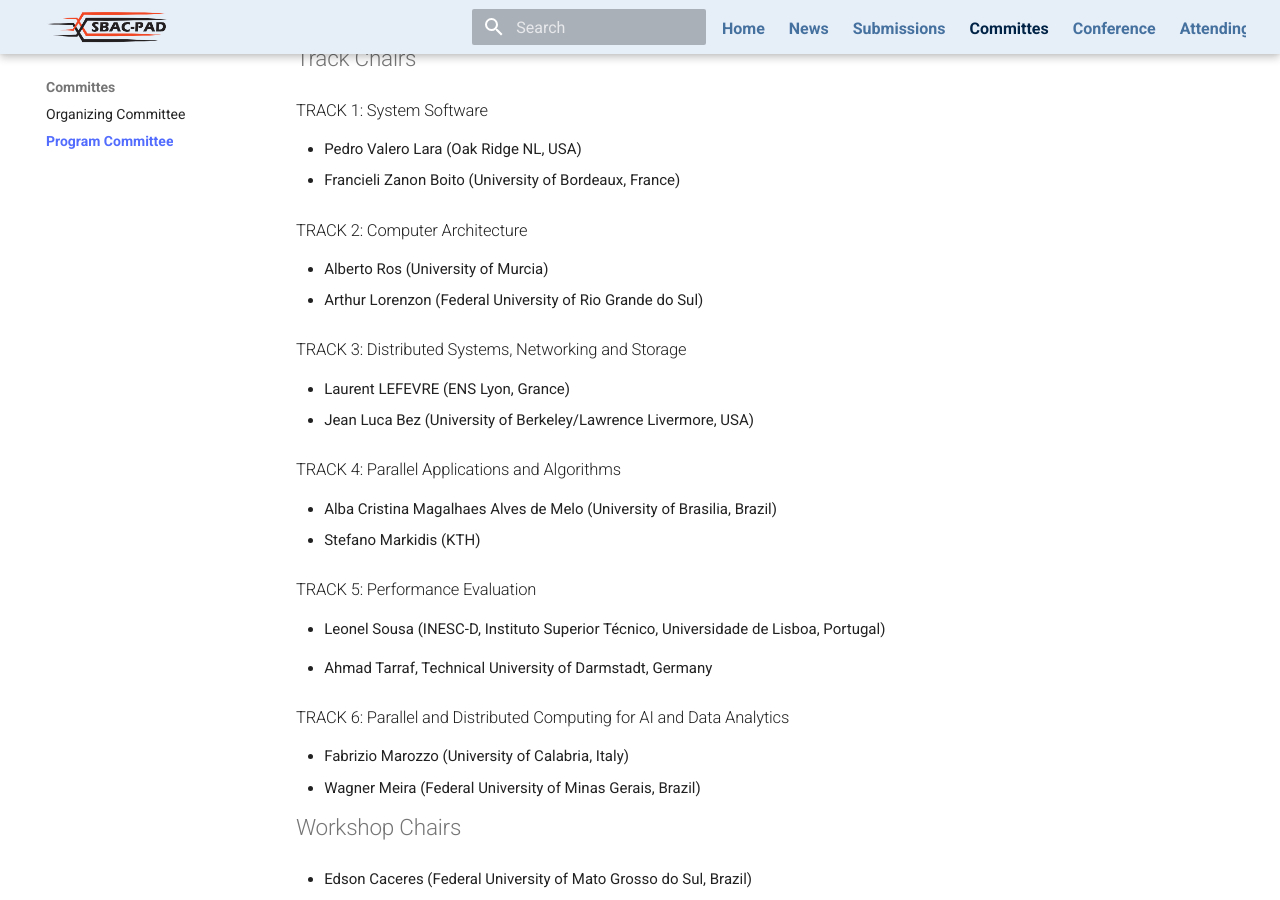
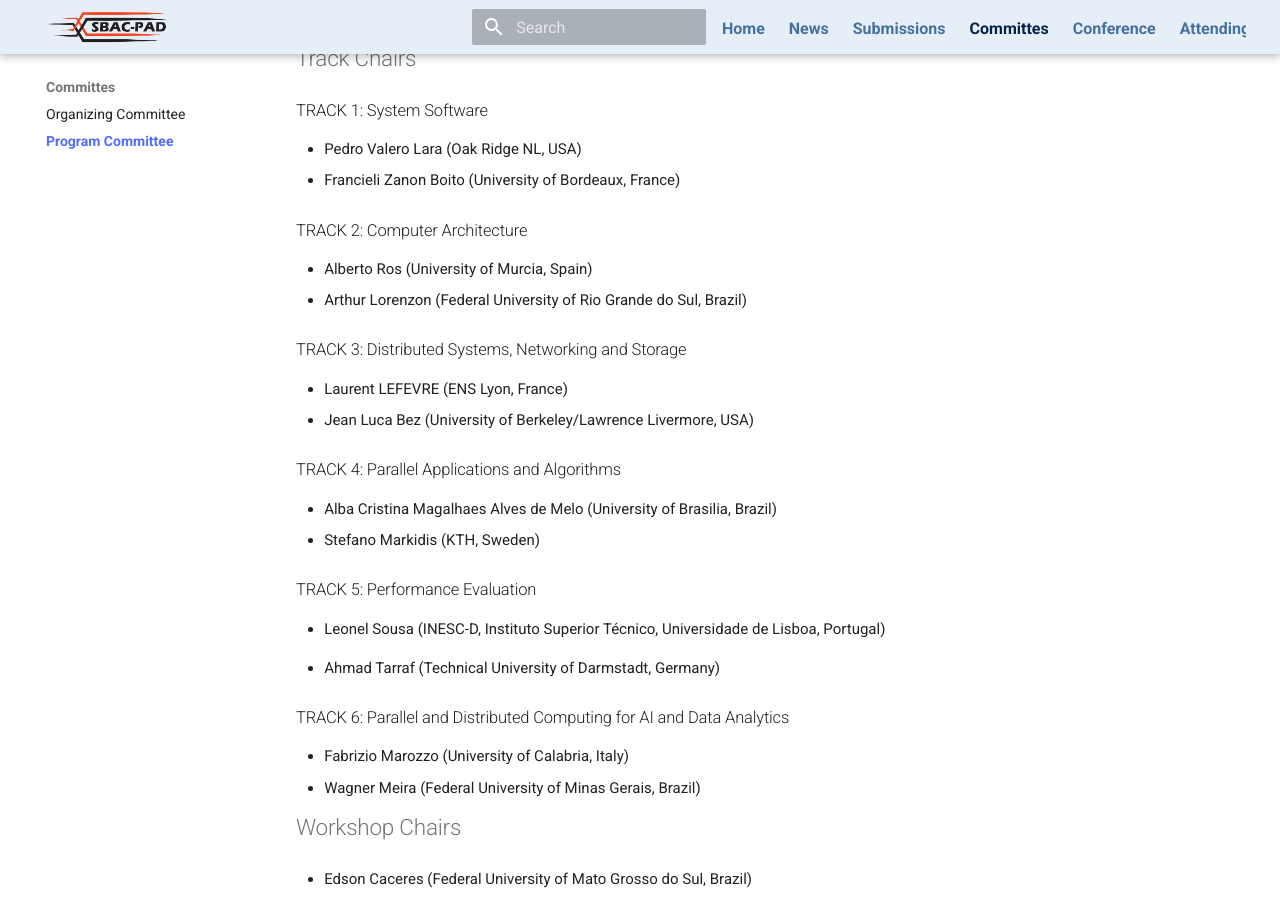
Before and after one commit to CoCo-ARCOS/sbac-pad2026, an MkDocs documentation site: the page built from docs/committees/program-committee.md, in a window 1280 px wide and 900 px high, scrolled down 540 px. Built offline with MkDocs 1.6.1 and Material for MkDocs 9.7.7, drawn with Linux system fonts in a browser that asks for light colours.

```diff
--- a/docs/committees/program-committee.md
+++ b/docs/committees/program-committee.md
@@ -12,21 +12,21 @@ hide:
 * Francieli Zanon Boito (University of Bordeaux, France)
 
 ## TRACK 2:	Computer Architecture
-* Alberto Ros (University of Murcia)
-* Arthur Lorenzon (Federal University of Rio Grande do Sul)
+* Alberto Ros (University of Murcia, Spain)
+* Arthur Lorenzon (Federal University of Rio Grande do Sul, Brazil)
 
 ## TRACK 3:	Distributed Systems, Networking and Storage
-* Laurent LEFEVRE	(ENS Lyon, Grance)
+* Laurent LEFEVRE	(ENS Lyon, France)
 * Jean Luca Bez	(University of Berkeley/Lawrence Livermore, USA)
 
 ## TRACK 4:	Parallel Applications and Algorithms
 * Alba Cristina Magalhaes Alves de Melo	(University of Brasilia, Brazil)
-* Stefano Markidis	(KTH)
+* Stefano Markidis	(KTH, Sweden)
 
 ## TRACK 5:	Performance Evaluation
 * Leonel Sousa (INESC-D, Instituto Superior Técnico, Universidade de Lisboa, Portugal)
 <!-- * Anne Cecile Orgeire (CNRS Rennes, France) -->
-* Ahmad Tarraf, Technical University of Darmstadt, Germany
+* Ahmad Tarraf (Technical University of Darmstadt, Germany)
 
 
 ## TRACK 6:	Parallel and Distributed Computing for AI and Data Analytics
```
Also changed, not shown: docs/committees/organizing-committee.md (+6 -1 lines).
